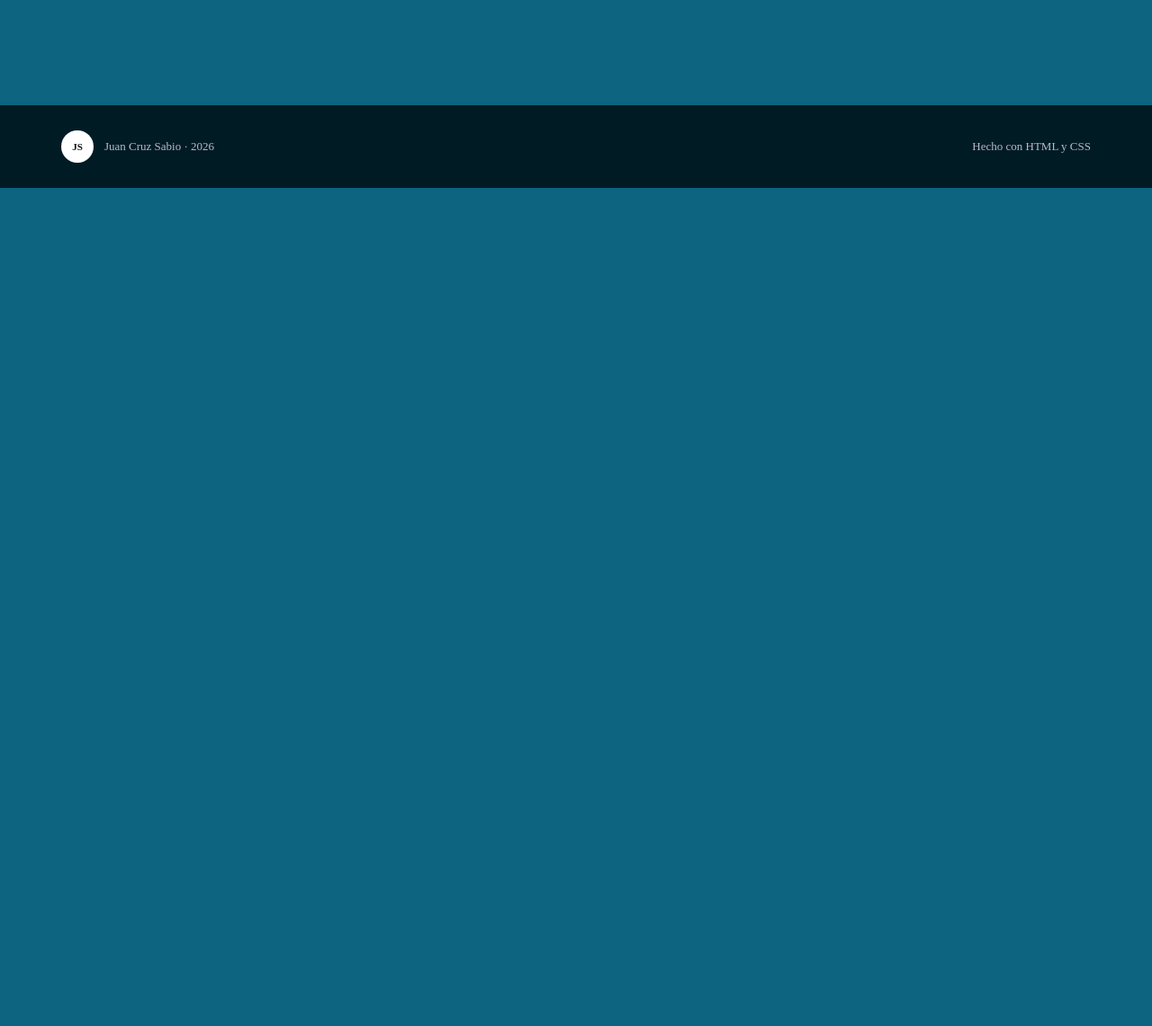
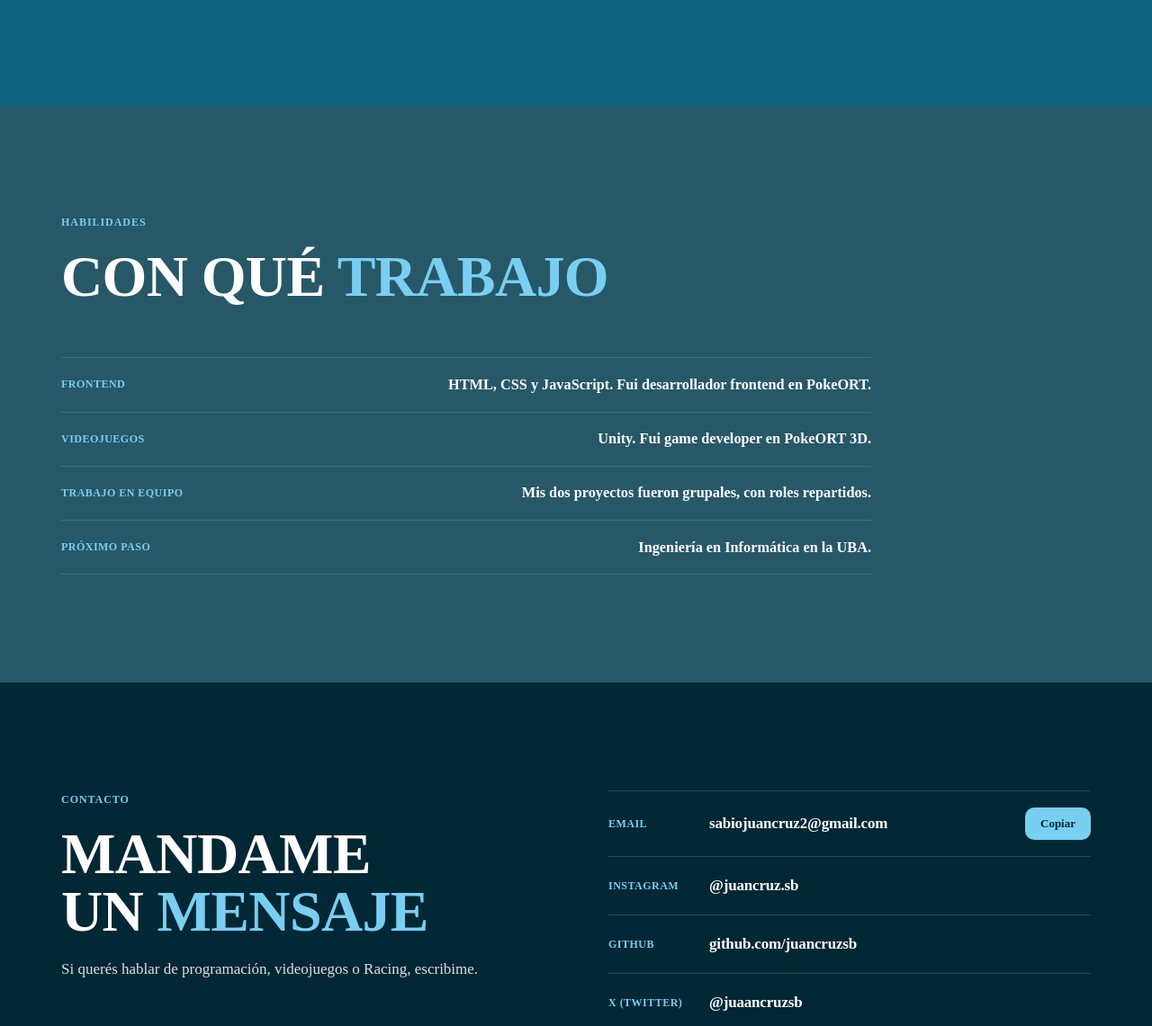
Before and after one commit to juancruzsb/Portafolio-Juan, an Astro site: page / in a window 1280 px wide. Shown: the part 3119-4260 px from the top of the page at 90% size. Before the commit the page ends 3328 px from the top, so only its background shows below. Built offline with nearby package versions, Linux system fonts and the light colour scheme; Astro itself is replaced by a stand-in of ours.

Commit message:
Add skills and contact sections

```diff
--- /dev/null
+++ b/src/components/Contact.astro
@@ -0,0 +1,153 @@
+---
+const email = 'sabiojuancruz2@gmail.com';
+
+const items = [
+	{ label: 'Email', value: email, href: `mailto:${email}`, copy: true },
+	{ label: 'Instagram', value: '@juancruz.sb', href: 'https://instagram.com/juancruz.sb' },
+	{ label: 'GitHub', value: 'github.com/juancruzsb', href: 'https://github.com/juancruzsb' },
+	{ label: 'X (Twitter)', value: '@juaancruzsb', href: 'https://x.com/juaancruzsb' },
+];
+---
+
+<section id="contacto">
+	<div class="wrap contact">
+		<div>
+			<p class="eyebrow">Contacto</p>
+			<h2 class="section-title">Mandame<br />un <span>mensaje</span></h2>
+			<p class="lead">Si querés hablar de programación, videojuegos o Racing, escribime.</p>
+		</div>
+
+		<ul class="items">
+			{
+				items.map((item) => (
+					<li>
+						<span class="label">{item.label}</span>
+						<a class="value" href={item.href}>
+							{item.value}
+						</a>
+						{item.copy && (
+							<button type="button" data-copy={item.value}>
+								Copiar
+							</button>
+						)}
+					</li>
+				))
+			}
+		</ul>
+	</div>
+</section>
+
+<script>
+	// Botón "Copiar": copia el email y avisa en el mismo botón
+	document.querySelectorAll<HTMLButtonElement>('button[data-copy]').forEach((button) => {
+		button.addEventListener('click', async () => {
+			try {
+				await navigator.clipboard.writeText(button.dataset.copy ?? '');
+				button.textContent = 'Copiado';
+			} catch {
+				button.textContent = 'Error';
+			}
+			setTimeout(() => (button.textContent = 'Copiar'), 2000);
+		});
+	});
+</script>
+
+<style>
+	/* Figma: sección de 509px con 120px arriba y abajo */
+	section {
+		padding-block: calc(120 * var(--u));
+		background: var(--bg-navy);
+	}
+
+	.contact {
+		display: grid;
+		grid-template-columns: calc(500 * var(--u)) calc(536 * var(--u));
+		justify-content: space-between;
+		align-items: start;
+	}
+
+	.lead {
+		max-width: calc(490 * var(--u));
+		margin-top: calc(18 * var(--u));
+		font-size: calc(17 * var(--u));
+		line-height: 1.65; /* 28 / 17 */
+		color: var(--text);
+	}
+
+	.items {
+		border-top: 1px solid var(--line);
+	}
+
+	li {
+		display: grid;
+		grid-template-columns: calc(112 * var(--u)) minmax(0, 1fr) auto;
+		align-items: center;
+		min-height: calc(65 * var(--u));
+		box-sizing: border-box;
+		border-bottom: 1px solid var(--line);
+	}
+
+	li:first-child {
+		min-height: calc(73 * var(--u));
+	}
+
+	.label {
+		font-size: calc(12 * var(--u));
+		font-weight: 700;
+		letter-spacing: 0.04em;
+		text-transform: uppercase;
+		color: var(--accent);
+	}
+
+	.value {
+		overflow-wrap: anywhere;
+		font-size: calc(17 * var(--u));
+		letter-spacing: -0.01em;
+		font-weight: 700;
+		color: var(--white);
+		text-decoration: none;
+	}
+
+	.value:hover {
+		text-decoration: underline;
+	}
+
+	button {
+		width: calc(73 * var(--u));
+		height: calc(36 * var(--u));
+		padding: 0;
+		border: 0;
+		border-radius: calc(10 * var(--u));
+		background: var(--accent);
+		color: var(--bg-navy);
+		font-family: inherit;
+		font-size: calc(13 * var(--u));
+		font-weight: 700;
+		cursor: pointer;
+	}
+
+	button:hover {
+		filter: brightness(1.12);
+	}
+
+	/* ---- Pantallas más angostas ---- */
+	@media (max-width: 1180px) {
+		.contact {
+			grid-template-columns: minmax(0, 1fr);
+			row-gap: calc(56 * var(--u));
+		}
+	}
+
+	@media (max-width: 700px) {
+		li,
+		li:first-child {
+			grid-template-columns: minmax(0, 1fr) auto;
+			row-gap: calc(4 * var(--u));
+			padding-block: calc(12 * var(--u));
+		}
+
+		.label {
+			grid-column: 1 / -1;
+		}
+	}
+</style>
--- /dev/null
+++ b/src/components/Skills.astro
@@ -0,0 +1,80 @@
+---
+const skills = [
+	{ label: 'Frontend', value: 'HTML, CSS y JavaScript. Fui desarrollador frontend en PokeORT.' },
+	{ label: 'Videojuegos', value: 'Unity. Fui game developer en PokeORT 3D.' },
+	{ label: 'Trabajo en equipo', value: 'Mis dos proyectos fueron grupales, con roles repartidos.' },
+	{ label: 'Próximo paso', value: 'Ingeniería en Informática en la UBA.' },
+];
+---
+
+<section id="habilidades">
+	<div class="wrap">
+		<p class="eyebrow">Habilidades</p>
+		<h2 class="section-title">Con qué <span>trabajo</span></h2>
+
+		<dl>
+			{
+				skills.map((skill) => (
+					<div class="skill">
+						<dt>{skill.label}</dt>
+						<dd>{skill.value}</dd>
+					</div>
+				))
+			}
+		</dl>
+	</div>
+</section>
+
+<style>
+	/* Figma: sección de 641px con 120px arriba y abajo */
+	section {
+		padding-block: calc(120 * var(--u));
+		background: var(--bg-slate);
+	}
+
+	dl {
+		max-width: calc(900 * var(--u));
+		margin-top: calc(57 * var(--u));
+		border-top: 1px solid var(--line);
+	}
+
+	.skill {
+		display: flex;
+		justify-content: space-between;
+		align-items: center;
+		gap: calc(24 * var(--u));
+		min-height: calc(60.3 * var(--u));
+		box-sizing: border-box;
+		border-bottom: 1px solid var(--line);
+	}
+
+	dt {
+		flex: none;
+		font-size: calc(12 * var(--u));
+		font-weight: 700;
+		letter-spacing: 0.04em;
+		text-transform: uppercase;
+		color: var(--accent);
+	}
+
+	dd {
+		font-size: calc(16.3 * var(--u));
+		font-weight: 700;
+		text-align: right;
+	}
+
+	/* ---- Pantallas más angostas ---- */
+	@media (max-width: 700px) {
+		.skill {
+			flex-direction: column;
+			align-items: flex-start;
+			justify-content: center;
+			gap: calc(6 * var(--u));
+			padding-block: calc(16 * var(--u));
+		}
+
+		dd {
+			text-align: left;
+		}
+	}
+</style>
--- a/src/pages/index.astro
+++ b/src/pages/index.astro
@@ -5,6 +5,8 @@ import Footer from '../components/Footer.astro';
 import Intro from '../components/Intro.astro';
 import About from '../components/About.astro';
 import Projects from '../components/Projects.astro';
+import Skills from '../components/Skills.astro';
+import Contact from '../components/Contact.astro';
 ---
 
 <Layout title="Portfolio | Juan Cruz Sabio">
@@ -13,6 +15,8 @@ import Projects from '../components/Projects.astro';
 		<Intro />
 		<About />
 		<Projects />
+		<Skills />
+		<Contact />
 	</main>
 	<Footer />
 </Layout>
```
